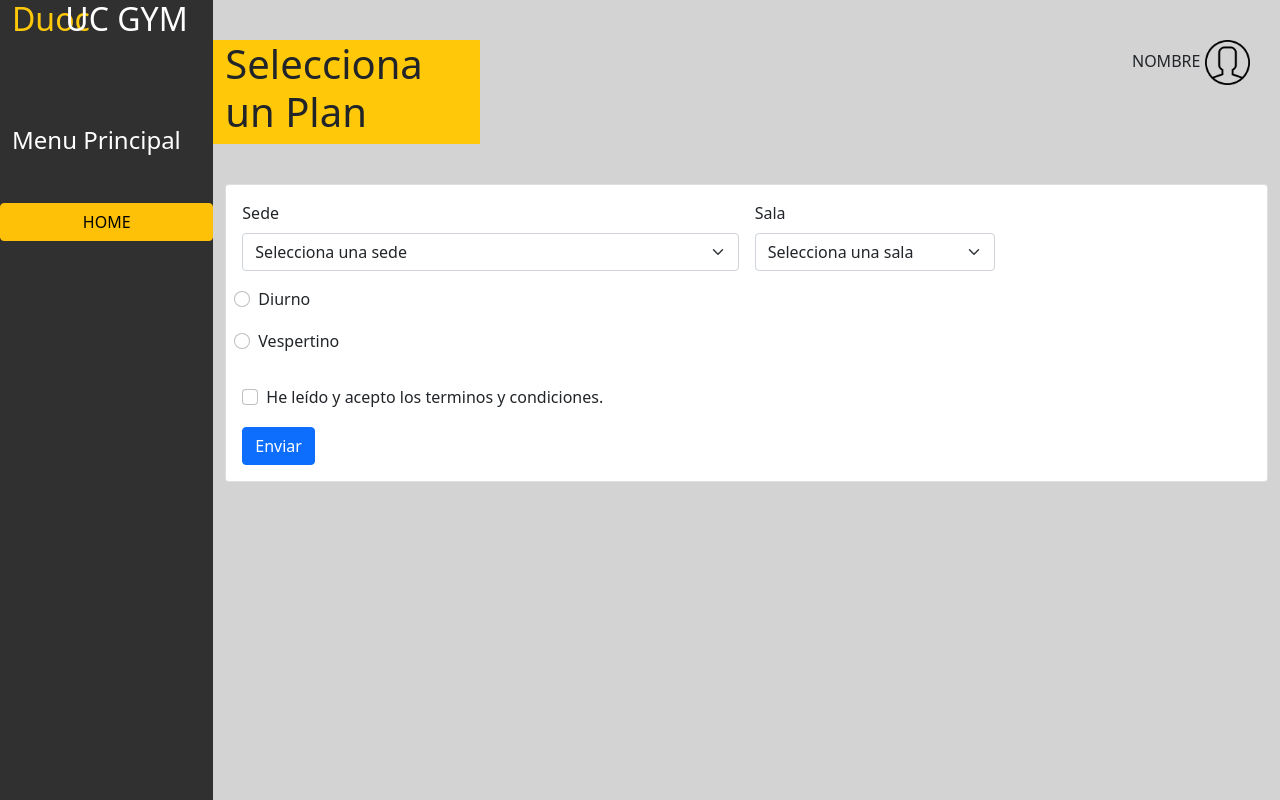
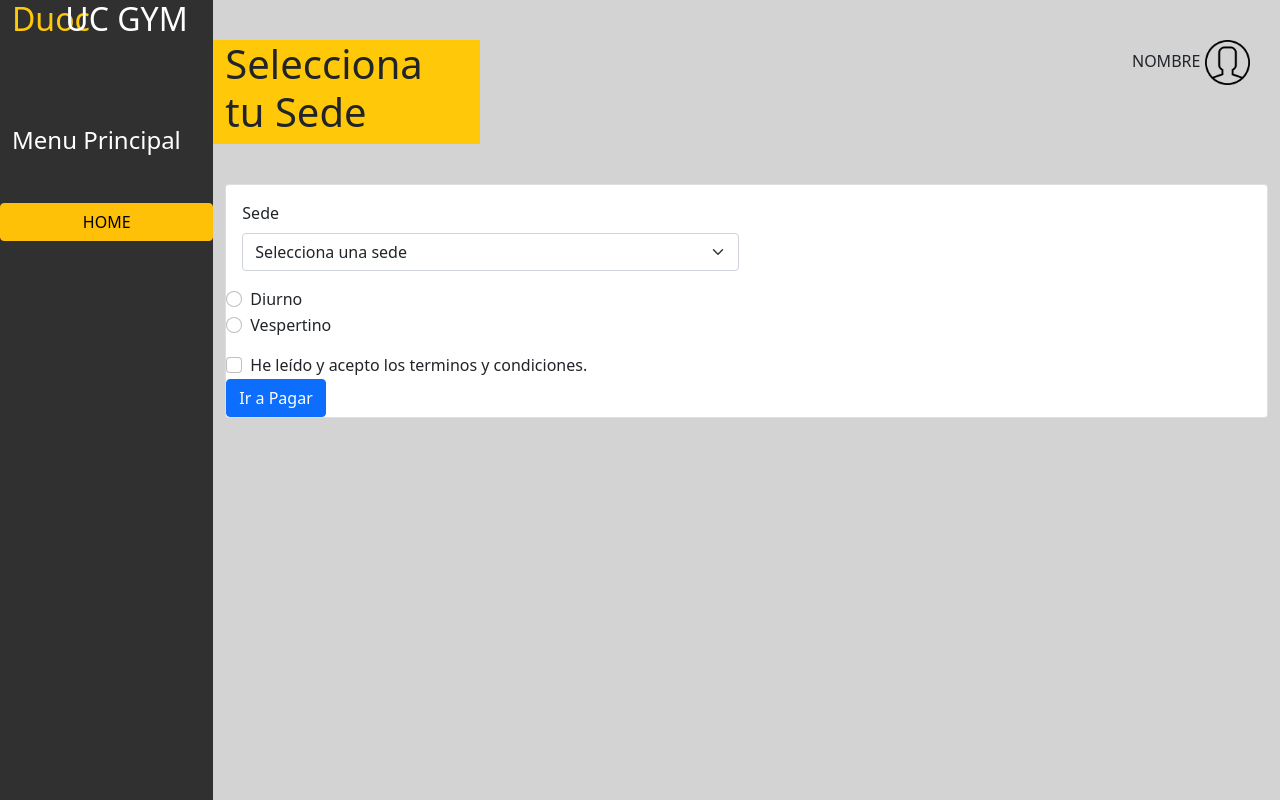
Before and after one commit to GonzaBah/DuocUCGYM, a Django app: page /descripcion_plan in a window 1280 px wide. Run offline with Django 4.2, Linux system fonts and the light colour scheme; tables that the repository leaves empty hold one stand-in row (values such as "Sample post").

Commit message:
implementación de botones

```diff
--- a/gym/admin.py
+++ b/gym/admin.py
@@ -16,3 +16,4 @@
 admin.site.register(Profesor)
 admin.site.register(Deporte)
 admin.site.register(DeporteProfesor)
+admin.site.register(Sede)
--- a/gym/models.py
+++ b/gym/models.py
@@ -78,3 +78,7 @@
 class DeporteProfesor(models.Model):
     profesor = models.ForeignKey(Profesor, on_delete=models.SET_DEFAULT, default=0)
     deporte = models.ForeignKey(Deporte, on_delete=models.SET_DEFAULT, default=0)
+
+class Sede(models.Model):
+    idSede = models.AutoField(primary_key=True, verbose_name="ID de la sede")
+    nombreSede = models.CharField(max_length=30, verbose_name="Nombre del sede")
--- a/gym/static/duoc_gym/js/botones.js
+++ b/gym/static/duoc_gym/js/botones.js
@@ -4,22 +4,23 @@
     habilitarBoton(true)
 });
 
-let $input = document.getElementById('sub')
-$input.addEventListener('click', function () {
-    if(this.value == "Suscribirme"){
-        // var texto = document.getElementById('sub');
-        this.style.color="white";
-        this.value = "Seleccionado";
-        this.style.backgroundColor = "green";
+function seleccionar(id){
+    console.log(id);
+    document.getElementsByName("subs").disabled = true;
+    let input = document.getElementById(id);
+    if (input.value == "Suscribirme"){
+        input.style.color="white";
+        input.value = "Seleccionado";
+        input.style.backgroundColor = "green";
         habilitarBoton(false)
-    }else{
-        // var texto = document.getElementById('sub');
-        this.style.color="";
-        this.value = "Suscribirme";
-        this.style.backgroundColor = "";
+    } else {
+        input.style.color="";
+        input.value = "Suscribirme";
+        input.style.backgroundColor = "";
         habilitarBoton(true)
     }
-})
+
+}
 
 //Habilitador
 function habilitarBoton(valor){
--- a/gym/templates/duoc_gym/descripcion_plan.html
+++ b/gym/templates/duoc_gym/descripcion_plan.html
@@ -27,7 +27,7 @@
                 <p style="color: #303030">*</p>
             </div>
             <div class="row">
-                <h4><a href="../Index/index.html" class="texto_barra">Menu Principal</a> </h4>
+                <h4><a href="{% url 'index' %}" class="texto_barra">Menu Principal</a> </h4>
 
 
 
@@ -45,7 +45,7 @@
 
             <div class="row">
                 <div class="col-md-3  titulo_pagina">
-                    <h1>Selecciona un Plan</h1>
+                    <h1>Selecciona tu Sede</h1>
 
                 </div>
                 <div class="col" style="align-items: end;"> NOMBRE <img
@@ -173,29 +173,14 @@
                           <label for="validationCustom03" class="form-label">Sede</label>
                           <select class="form-select" id="validationCustom03" required>
                             <option selected disabled value="">Selecciona una sede</option>
-                            <option>Plaza Norte</option>
-                            <option>San Juaquin</option>
-                            <option>Plaza Oeste</option>
+                            {% for sede in listaSedes %}
+                            <option value="{{ sede.idSede }}">{{ sede.nombreSede }}</option>
+                            {% endfor %}
                           </select>
                           <div class="invalid-feedback">
                             Por favor Seleccione una sede valida.
                           </div>
                         </div>
-
-                        <div class="col-md-3">
-                          <label for="validationCustom04" class="form-label">Sala</label>
-
-                          <select class="form-select" id="validationCustom04" required>
-                            <option selected disabled value="">Selecciona una sala</option>
-                            <option>Piscina</option>
-                            <option>GYM</option>
-                            <option>Yoga</option>
-                          </select>
-
-                          <div class="invalid-feedback">
-                            Por favor, seleccione una sala.
-                          </div>
-
                         </div>
 
                         <div class="form-check">
@@ -221,7 +206,7 @@
                           </div>
                         </div>
                         <div class="col-12">
-                          <button class="btn btn-primary" type="submit">Enviar</button>
+                          <button class="btn btn-primary" type="submit">Ir a Pagar</button>
                         </div>
                       </form>
 
--- a/gym/views.py
+++ b/gym/views.py
@@ -23,7 +23,11 @@
     return render(request, 'duoc_gym/planes_alumnos.html', contexto)
 
 def desc_plan(request):
-    return render(request, 'duoc_gym/descripcion_plan.html')
+    listaSedes = Sede.objects.all()
+    contexto = {
+        "listaSedes": listaSedes
+    }
+    return render(request, 'duoc_gym/descripcion_plan.html', contexto)
 
 def list_plan(request):
     return render(request, 'duoc_gym/planes_miplan.html')
```
Also changed, not shown: gym/templates/duoc_gym/planes_alumnos.html (+4 -5 lines), rellenar_tablas.py (+14 -0 lines), gym/migrations/0001_initial.py (added), gym/migrations/__init__.py (added).
